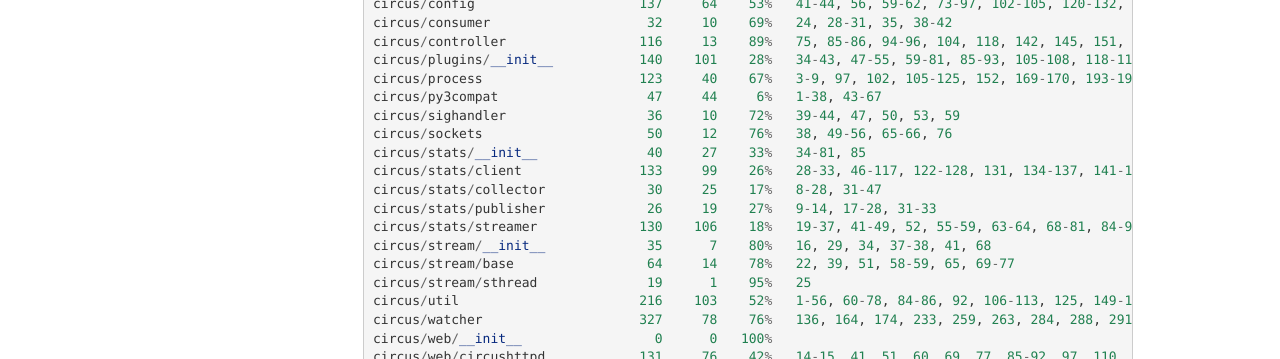
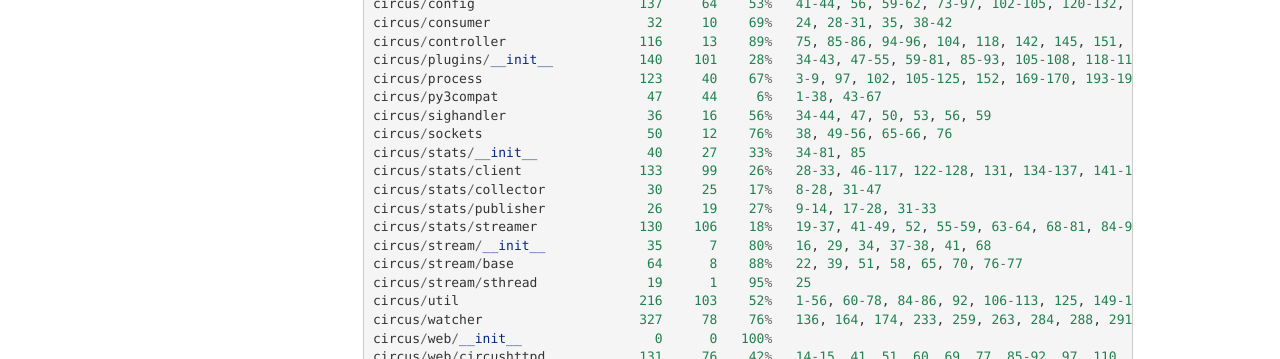
Before and after one commit to circus-tent/circus, a Sphinx documentation site: the page built from docs/source/coverage.rst, in a window 1280 px wide and 1231 px high. Shown: the part 667-1026 px from the top of the window. Built offline with Sphinx 7.4.7, drawn with Linux system fonts in a browser that asks for light colours; pages that are not in the unit, such as notebooks, are missing from menus.

```diff
--- a/docs/source/coverage.rst
+++ b/docs/source/coverage.rst
@@ -40,7 +40,7 @@
     circus/plugins/__init__           140    101    28%   34-43, 47-55, 59-81, 85-93, 105-108, 118-119, 131, 136, 141, 149-160, 181-247, 251
     circus/process                    123     40    67%   3-9, 97, 102, 105-125, 152, 169-170, 193-194, 198, 204, 210, 216-219, 224-229, 242-243, 247
     circus/py3compat                   47     44     6%   1-38, 43-67
-    circus/sighandler                  36     10    72%   39-44, 47, 50, 53, 59
+    circus/sighandler                  36     16    56%   34-44, 47, 50, 53, 56, 59
     circus/sockets                     50     12    76%   38, 49-56, 65-66, 76
     circus/stats/__init__              40     27    33%   34-81, 85
     circus/stats/client               133     99    26%   28-33, 46-117, 122-128, 131, 134-137, 141-180, 184
@@ -48,7 +48,7 @@
     circus/stats/publisher             26     19    27%   9-14, 17-28, 31-33
     circus/stats/streamer             130    106    18%   19-37, 41-49, 52, 55-59, 63-64, 68-81, 84-90, 93-105, 108-130, 136-160, 164-172
     circus/stream/__init__             35      7    80%   16, 29, 34, 37-38, 41, 68
-    circus/stream/base                 64     14    78%   22, 39, 51, 58-59, 65, 69-77
+    circus/stream/base                 64      8    88%   22, 39, 51, 58, 65, 70, 76-77
     circus/stream/sthread              19      1    95%   25
     circus/util                       216    103    52%   1-56, 60-78, 84-86, 92, 106-113, 125, 149-150, 160-161, 165, 170-173, 177-178, 184-185, 190, 192, 202, 211, 224, 232, 244, 252, 254, 258-264, 270-275, 280-294, 307-308, 330-331
     circus/watcher                    327     78    76%   136, 164, 174, 233, 259, 263, 284, 288, 291-292, 297, 324, 340, 343-346, 375-376, 379-380, 388, 406-408, 421-423, 433-435, 441-446, 452-453, 463-464, 481, 500, 511, 520-523, 530, 533, 536-538, 542-544, 549, 553, 563, 578-579, 583, 586, 588-589, 591-592, 594-595, 597, 599-600, 604-609, 621
```
Also changed, not shown: 1 other file.
